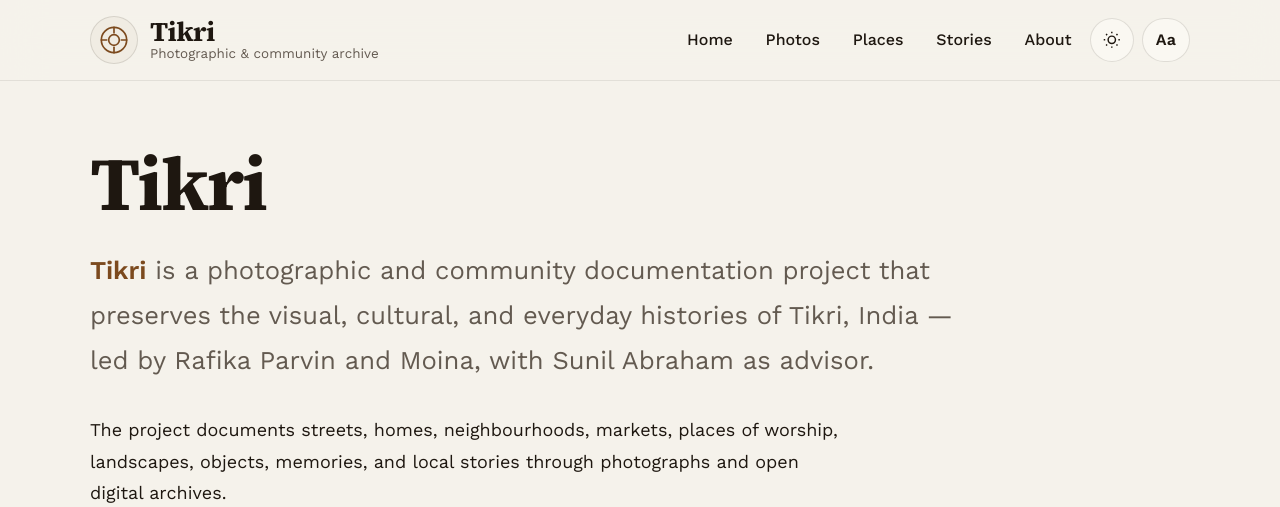
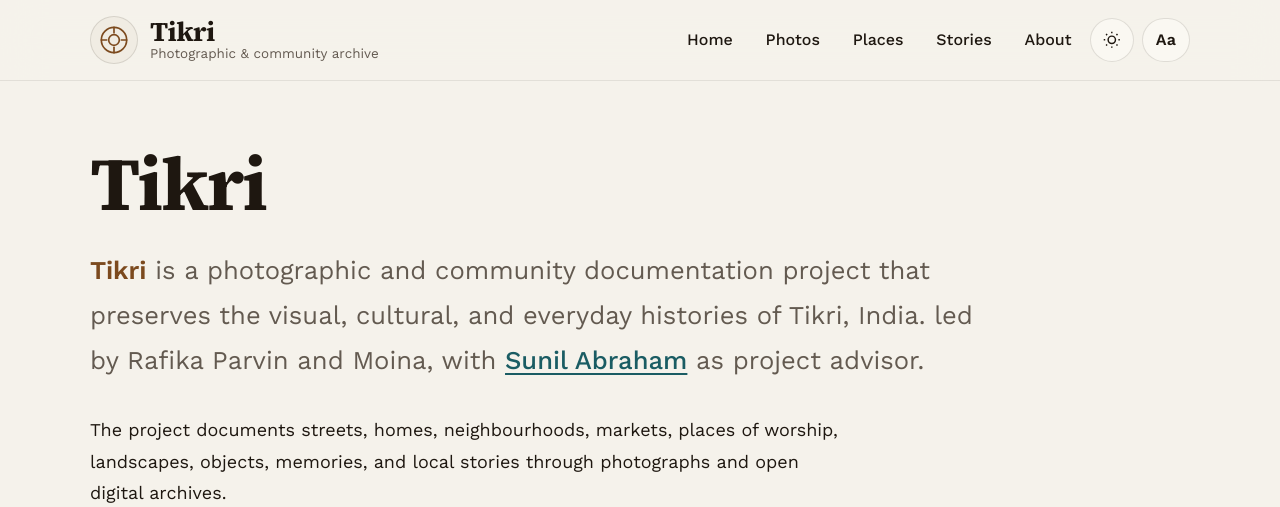
Before and after one commit to sunilabrahamindia/tikri, a Jekyll site: the page built from index.md, in a window 1280 px wide and 900 px high, cut to the strip 0-507 px from the top of the window. Built offline with Jekyll 4.4.1, drawn with Linux system fonts in a browser that asks for light colours.

Commit message:
Update index.md

```diff
--- a/index.md
+++ b/index.md
@@ -8,7 +8,7 @@ created: 2026-05-14
 
 # Tikri
 
-**Tikri** is a photographic and community documentation project that preserves the visual, cultural, and everyday histories of Tikri, India — led by Rafika Parvin and Moina, with Sunil Abraham as advisor.
+**Tikri** is a photographic and community documentation project that preserves the visual, cultural, and everyday histories of Tikri, India. led by Rafika Parvin and Moina, with [Sunil Abraham](https://sunilabraham.in/sunil/) as project advisor.
 
 The project documents streets, homes, neighbourhoods, markets, places of worship, landscapes, objects, memories, and local stories through photographs and open digital archives.
 
```
